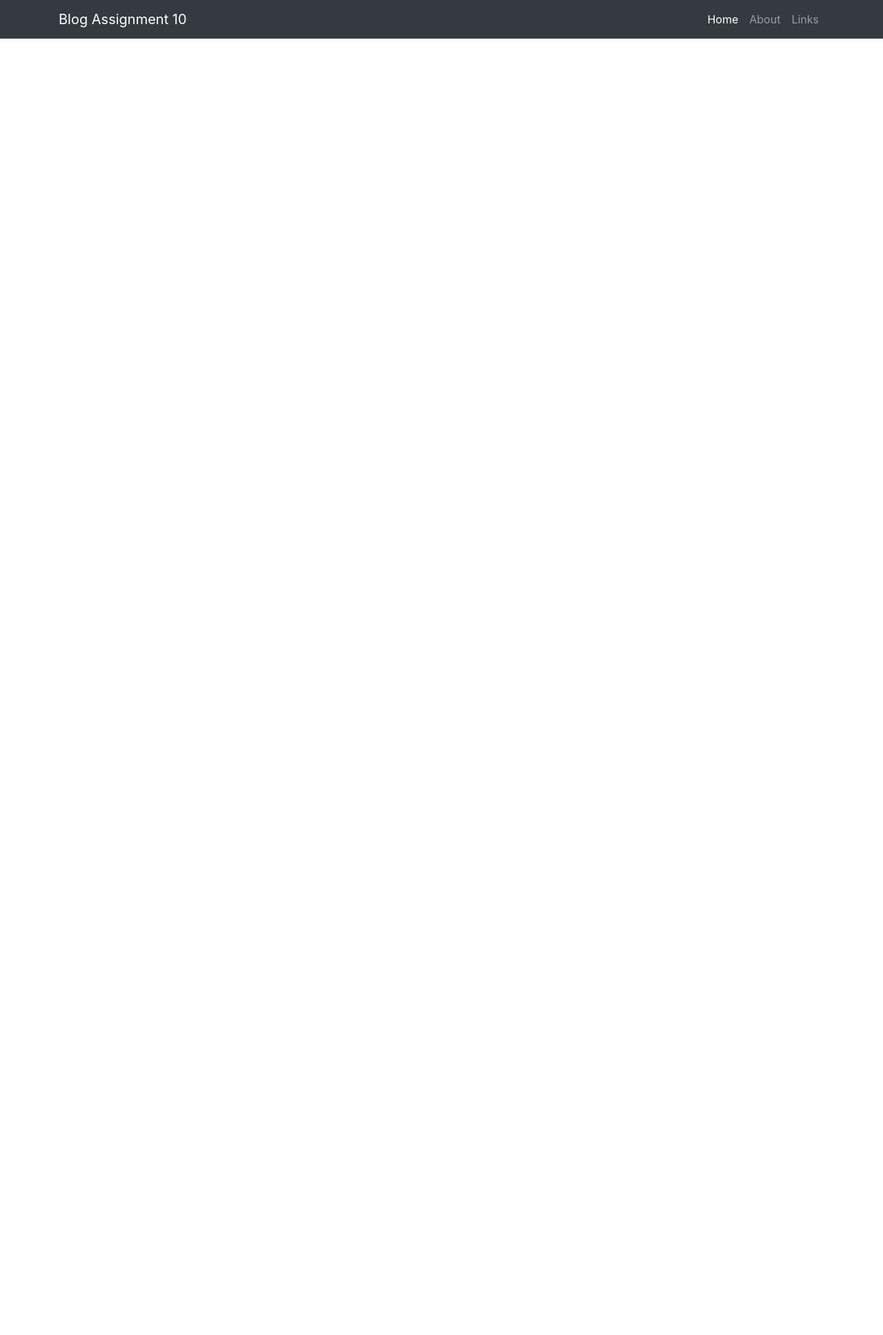
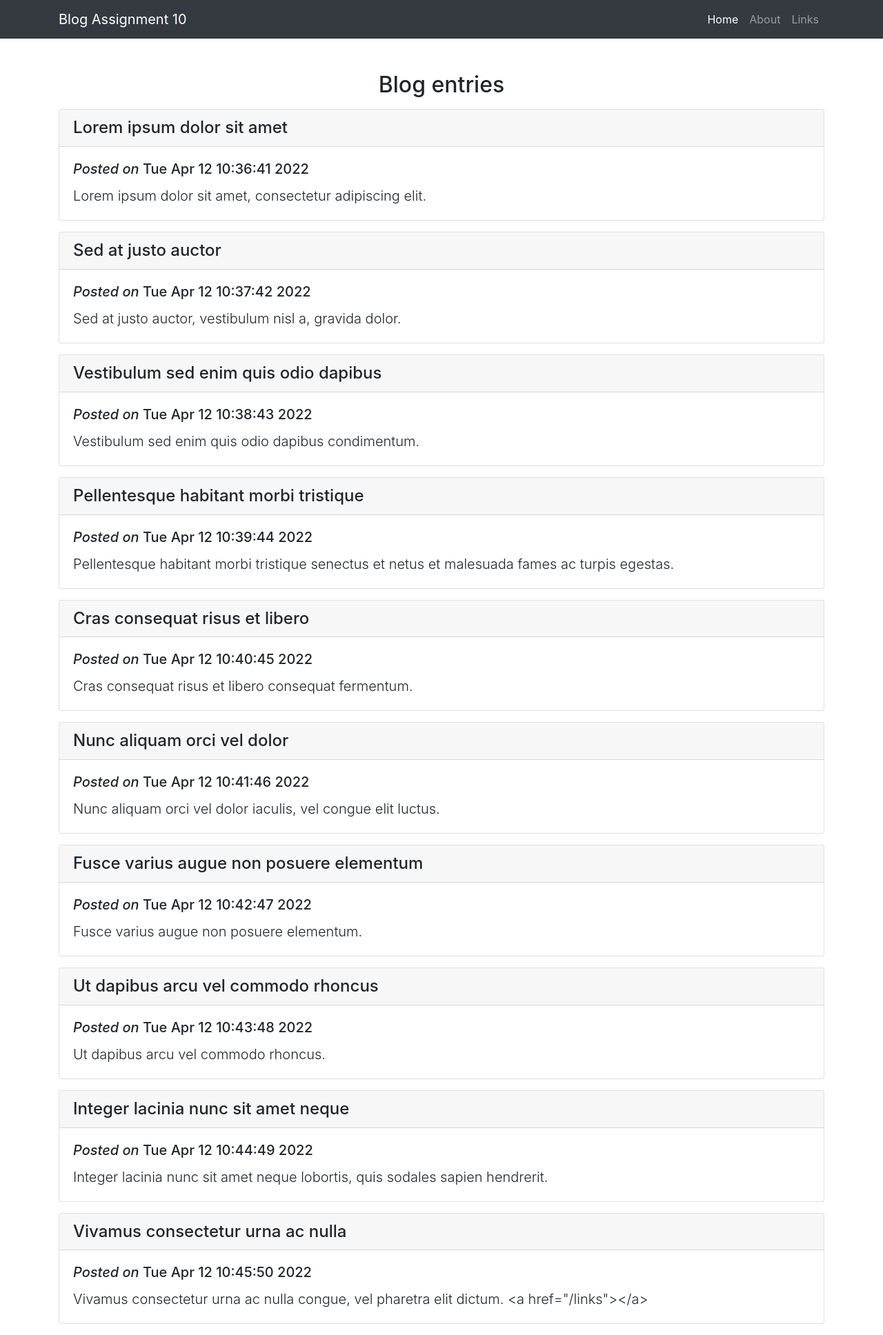
Before and after one commit to jsare527/poti-assign10, a Flask app: page / in a window 1280 px wide. Shown: the whole page at 69% size. Before the commit the page ends 56 px from the top, so only its background shows below. Run offline with Flask 3, Linux system fonts and the light colour scheme.

Commit message:
entries completed

```diff
--- /dev/null
+++ b/entries.txt
@@ -0,0 +1,10 @@
+1649759801|Lorem ipsum dolor sit amet|Lorem ipsum dolor sit amet, consectetur adipiscing elit.
+1649759862|Sed at justo auctor|Sed at justo auctor, vestibulum nisl a, gravida dolor.
+1649759923|Vestibulum sed enim quis odio dapibus|Vestibulum sed enim quis odio dapibus condimentum.
+1649759984|Pellentesque habitant morbi tristique|Pellentesque habitant morbi tristique senectus et netus et malesuada fames ac turpis egestas.
+1649760045|Cras consequat risus et libero|Cras consequat risus et libero consequat fermentum.
+1649760106|Nunc aliquam orci vel dolor|Nunc aliquam orci vel dolor iaculis, vel congue elit luctus.
+1649760167|Fusce varius augue non posuere elementum|Fusce varius augue non posuere elementum.
+1649760228|Ut dapibus arcu vel commodo rhoncus|Ut dapibus arcu vel commodo rhoncus.
+1649760289|Integer lacinia nunc sit amet neque|Integer lacinia nunc sit amet neque lobortis, quis sodales sapien hendrerit.
+1649760350|Vivamus consectetur urna ac nulla|Vivamus consectetur urna ac nulla congue, vel pharetra elit dictum. <a href="/links"></a>
--- a/routes.py
+++ b/routes.py
@@ -1,19 +1,30 @@
 from flask import Flask, render_template
+import time
 
 app = Flask(__name__)
 
 
+@app.errorhandler(404)
+def not_found(e):
+    return render_template('404.html')
+
 @app.route('/')
 def home():
-    return render_template('home.html')
+    arr = []
+    with open('entries.txt', 'r') as f:
+        for line in f.readlines():
+            timestamp, title, entry = line.strip().split('|')
+            timestamp = time.ctime((int(timestamp)))
+            arr.append([timestamp, title, entry])
+    return render_template('home.html', data=arr)
 
 @app.route('/about')
 def about():
-    return render_template()
+    return render_template('about.html')
 
 @app.route('/links')
 def links():
-    return render_template()
+    return render_template('links.html')
 
 if __name__ == '__main__':
     app.run()
--- a/templates/about.html
+++ b/templates/about.html
@@ -0,0 +1,5 @@
+{% extends 'base.html' %}
+{% block title %} About page {% endblock %}
+{% block body %}
+
+{% endblock %}
--- a/templates/base.html
+++ b/templates/base.html
@@ -2,13 +2,14 @@
     <head>
         {% block head %} {% endblock %}
         <meta charset="utf-8">
+        <meta name="viewport" content="width=device-width, initial-scale=1.0">
         <link rel="stylesheet" href="https://cdn.jsdelivr.net/npm/bootstrap@4.3.1/dist/css/bootstrap.min.css" integrity="sha384-ggOyR0iXCbMQv3Xipma34MD+dH/1fQ784/j6cY/iJTQUOhcWr7x9JvoRxT2MZw1T" crossorigin="anonymous">
         <title> {%block title%} {%endblock%}</title>
     </head>
     <body>
         <nav class="navbar navbar-expand-lg navbar-dark bg-dark">
             <div class="container">
-              <a class="navbar-brand" href="#">Blog Assignment 10</a>
+              <a class="navbar-brand" href="/">Blog Assignment 10</a>
               <button class="navbar-toggler" type="button" data-toggle="collapse" data-target="#navbarNav" aria-controls="navbarNav" aria-expanded="false" aria-label="Toggle navigation">
                 <span class="navbar-toggler-icon"></span>
               </button>
--- a/templates/home.html
+++ b/templates/home.html
@@ -1,5 +1,14 @@
 {% extends 'base.html' %}
 {% block title %} Home page {% endblock %}
 {% block body %}
-
+<h2 class="text-center mb-3">Blog entries</h2>
+{%for blog_item in data%}
+    <div class="card mb-3">
+        <h4 class="card-header">{{blog_item[1]}}</h4>
+        <div class="card-body">
+            <h5 class="card-title"><em>Posted on </em>{{blog_item[0]}}</h5>
+            <p class="card-text mt-2 lead"><span>{{blog_item[2]}}<span></p>
+        </div>
+    </div>
+{%endfor%}
 {% endblock %}
--- a/templates/links.html
+++ b/templates/links.html
@@ -0,0 +1,5 @@
+{% extends 'base.html' %}
+{% block title %} Links page {% endblock %}
+{% block body %}
+
+{% endblock %}
```
Also changed, not shown: templates/404.html (added, +10 -0 lines), links.txt (added).
